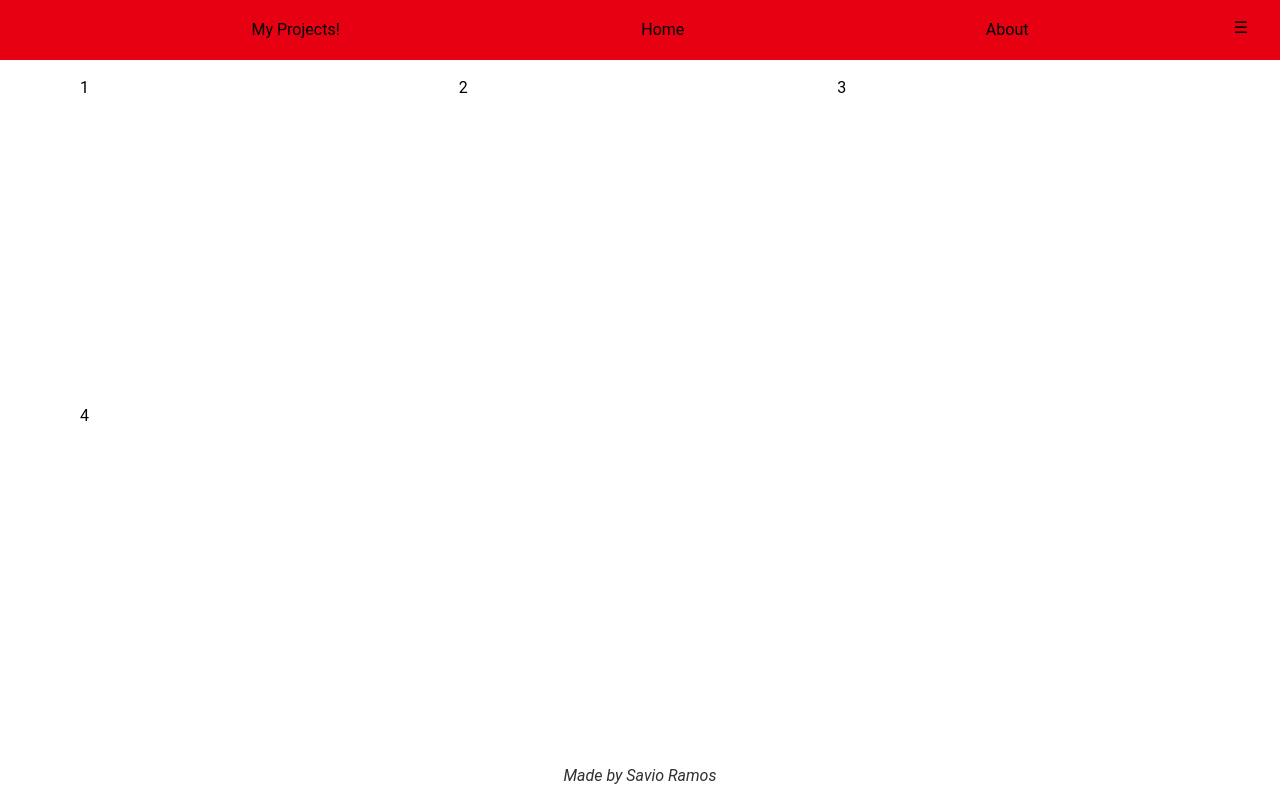
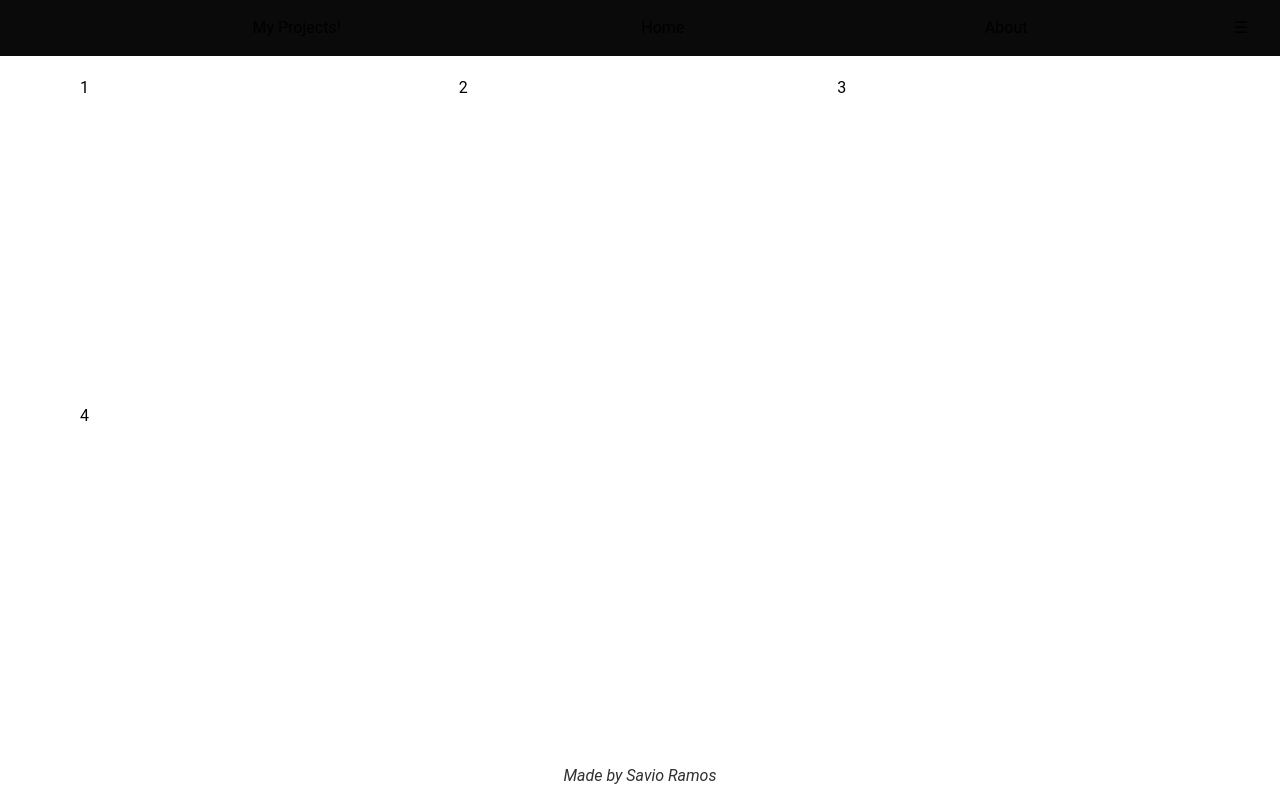
Before and after one commit to SavioRamosC/portfolio-landing-page, a Next.js app: page / in a window 1280 px wide. Built offline with nearby package versions, Linux system fonts and the light colour scheme.

Commit message:
23-10-24

```diff
--- a/src/components/Header/index.tsx
+++ b/src/components/Header/index.tsx
@@ -10,19 +10,19 @@ export default function Header() {
   };
 
   return (
-    <header className="fixed w-full bg-colorRed text-colorWhite py-3">
+    <header className="fixed w-full bg-colorBlack text-colorWhite py-3">
       <ul className="flex justify-center items-center">
-        <li className="md:ml-auto transition duration-300 border-solid border-2 border-transparent hover:border-colorGray hover:bg-colorBlack rounded-lg">
+        <li className="md:ml-auto transition duration-300 hover:text-colorRed">
           <Link className="w-full h-full flex py-2 md:px-12 px-4 rounded-lg" href="/">
             My Projects!
           </Link>
         </li>
-        <li className="md:m-auto transition duration-300 border-solid border-2 border-transparent hover:border-colorGray hover:bg-colorBlack rounded-lg">
+        <li className="md:m-auto transition duration-300 hover:text-colorRed">
           <Link className="w-full h-full flex py-2 md:px-12 px-4 rounded-lg" href="/">
             Home
           </Link>
         </li>
-        <li className="md:mr-auto transition duration-300 border-solid border-2 border-transparent hover:border-colorGray hover:bg-colorBlack rounded-lg">
+        <li className="md:mr-auto transition duration-300 hover:text-colorRed">
           <Link className="w-full h-full flex py-2 md:px-12 px-4 rounded-lg" href="/about">
             About
           </Link>
```
